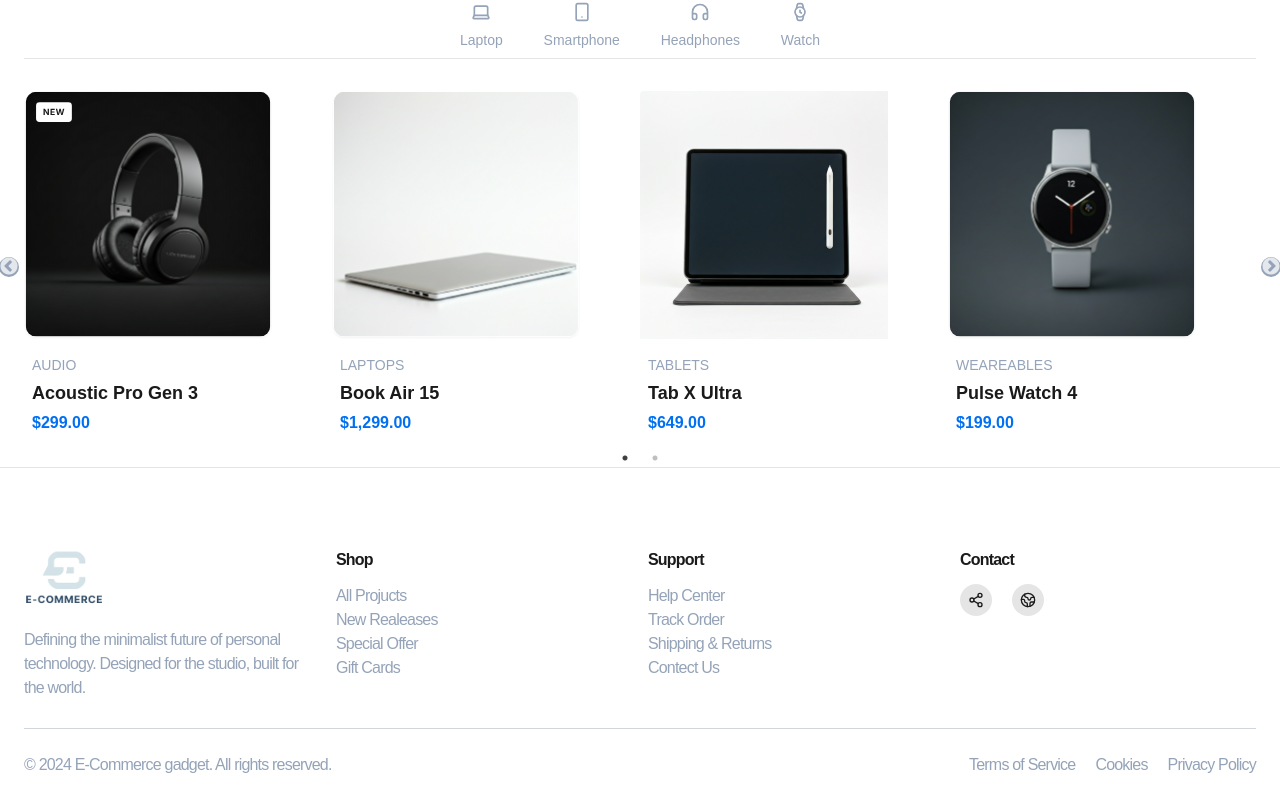
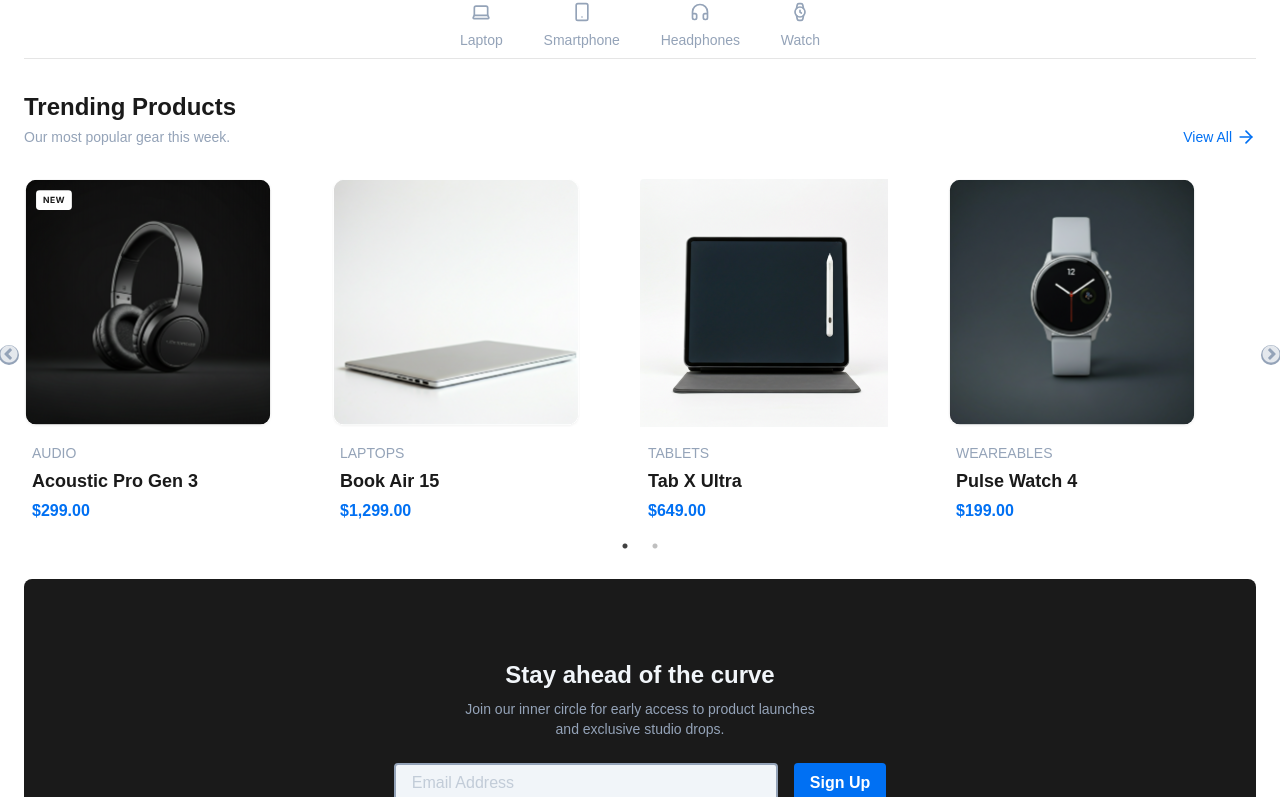
Before and after one commit to codekid-cyber1/E-commerce, a Next.js app: page / in a window 1280 px wide. Shown: the part 759-1556 px from the top of the page. Built offline with nearby package versions, Linux system fonts and the light colour scheme.

Commit message:
Refactor Page component to improve layout and add new product icons

```diff
--- a/app/(shop)/page.tsx
+++ b/app/(shop)/page.tsx
@@ -6,7 +6,13 @@ import "slick-carousel/slick/slick.css";
 import "slick-carousel/slick/slick-theme.css";
 import Slider from "react-slick";
 import Link from "next/link";
-import { Headphones, Laptop, Smartphone, Watch } from "lucide-react";
+import {
+  ArrowRight,
+  Headphones,
+  Laptop,
+  Smartphone,
+  Watch,
+} from "lucide-react";
 
 interface ArrowProps {
   className?: string;
@@ -19,7 +25,12 @@ function SampleNextArrow(props: ArrowProps) {
   return (
     <div
       className={className}
-      style={{ ...style, display: "block", background: "var(--muted)", borderRadius: "50%" }}
+      style={{
+        ...style,
+        display: "block",
+        background: "var(--muted)",
+        borderRadius: "50%",
+      }}
       onClick={onClick}
     />
   );
@@ -30,7 +41,12 @@ function SamplePrevArrow(props: ArrowProps) {
   return (
     <div
       className={className}
-      style={{ ...style, display: "block", background: "var(--muted)", borderRadius: "50%", }}
+      style={{
+        ...style,
+        display: "block",
+        background: "var(--muted)",
+        borderRadius: "50%",
+      }}
       onClick={onClick}
     />
   );
@@ -46,8 +62,6 @@ const Page = () => {
     autoplaySpeed: 6000,
     pauseOnHover: true,
   };
-
-
 
   const setting = {
     dots: true,
@@ -65,27 +79,26 @@ const Page = () => {
           slidesToShow: 3,
           slidesToScroll: 3,
           infinite: true,
-          dots: true
-        }
+          dots: true,
+        },
       },
       {
         breakpoint: 600,
         settings: {
           slidesToShow: 2,
           slidesToScroll: 2,
-          initialSlide: 2
-        }
+          initialSlide: 2,
+        },
       },
       {
         breakpoint: 480,
         settings: {
           slidesToShow: 1,
-          slidesToScroll: 1
-        }
-      }
-    ]
-  }
-
+          slidesToScroll: 1,
+        },
+      },
+    ],
+  };
 
   return (
     <div className="p-6">
@@ -146,85 +159,115 @@ const Page = () => {
       </Slider>
       <div className="flex container w-full justify-center border-b border-[var(--border)] my-8  relative">
         <div className="w-90 flex  justify-between ">
-
-
-        <div
-          className="group relative hover:border-b-2  border-[var(--accent)] flex flex-col gap-2 py-2 cursor-pointer items-center"
-        >
+          <div className="group relative hover:border-b-2  border-[var(--accent)] flex flex-col gap-2 py-2 cursor-pointer items-center">
             <Link
               href="/"
               className="group-hover:text-[var(--accent)] text-[var(--muted)] transition-colors"
             >
               <Laptop size={20} />
             </Link>
-          <p
-            className="group-hover:text-[var(--foreground)] text-[var(--muted)] transition-colors text-sm"
-          >
+            <p className="group-hover:text-[var(--foreground)] text-[var(--muted)] transition-colors text-sm">
               Laptop
             </p>
           </div>
-        <div
-        className="group relative hover:border-b-2  border-[var(--accent)] flex flex-col gap-2 py-2 cursor-pointer items-center">
+          <div className="group relative hover:border-b-2  border-[var(--accent)] flex flex-col gap-2 py-2 cursor-pointer items-center">
             <Link
               href="/"
               className="group-hover:text-[var(--accent)] text-[var(--muted)] transition-colors"
             >
               <Smartphone size={20} />
             </Link>
-          <p
-            className="group-hover:text-[var(--foreground)] text-[var(--muted)] transition-colors text-sm"
-          >
+            <p className="group-hover:text-[var(--foreground)] text-[var(--muted)] transition-colors text-sm">
               Smartphone
             </p>
           </div>
-        <div
-        className="group relative hover:border-b-2  border-[var(--accent)] flex flex-col gap-2 py-2 cursor-pointer items-center">
+          <div className="group relative hover:border-b-2  border-[var(--accent)] flex flex-col gap-2 py-2 cursor-pointer items-center">
             <Link
               href="/"
               className="group-hover:text-[var(--accent)] text-[var(--muted)] transition-colors"
             >
               <Headphones size={20} />
             </Link>
-          <p
-            className="group-hover:text-[var(--foreground)] text-[var(--muted)] transition-colors text-sm"
-          >
+            <p className="group-hover:text-[var(--foreground)] text-[var(--muted)] transition-colors text-sm">
               Headphones
             </p>
           </div>
-        <div
-        className="group relative hover:border-b-2  border-[var(--accent)] flex flex-col gap-2 py-2 cursor-pointer items-center">
+          <div className="group relative hover:border-b-2  border-[var(--accent)] flex flex-col gap-2 py-2 cursor-pointer items-center">
             <Link
               href="/"
               className="group-hover:text-[var(--accent)] text-[var(--muted)] transition-colors"
             >
               <Watch size={20} />
             </Link>
-          <p
-            className="group-hover:text-[var(--foreground)] text-[var(--muted)] transition-colors text-sm"
-          >
+            <p className="group-hover:text-[var(--foreground)] text-[var(--muted)] transition-colors text-sm">
               Watch
             </p>
           </div>
         </div>
       </div>
       <div className="w-full">
+        <h2 className="text-lg sm:text-2xl font-bold text-[var(--foreground)] mb-1">
+          Trending Products
+        </h2>
+        <div className="flex justify-between items-center mb-8">
+          <p className="text-xs sm:text-sm text-[var(--muted)]">
+            Our most popular gear this week.
+          </p>
+          <Link
+            href="/"
+            className="text-xs sm:text-sm text-[var(--accent)] relative flex flex-row gap-1"
+          >
+            View All <ArrowRight className="w-4 h-4 sm:w-5 sm:h-5" />
+          </Link>
+        </div>
         <Slider {...setting}>
-          {trending.map((item)=>(
+          {trending.map((item) => (
             <div key={item.id} className="outline-none">
               <div className="flex flex-col  justify-center gap-2 relative max-w-sm rounded-sm overflow-hidden cursor-pointer">
-            <Image src={item.image} alt={item.name} width={248} height={248}/>
+                <Image
+                  src={item.image}
+                  alt={item.name}
+                  width={248}
+                  height={248}
+                />
                 <div className="flex flex-col justify-center gap-1 p-2">
                   <p className="text-[var(--muted)] text-sm">{item.type}</p>
-            <p className="text-[var(--foreground)] font-bold text-lg ">{item.name}</p>
-            <p className="text-[var(--accent)] font-bold" >{item.price}</p>
-            </div>
-
+                  <p className="text-[var(--foreground)] font-bold text-lg ">
+                    {item.name}
+                  </p>
+                  <p className="text-[var(--accent)] font-bold">{item.price}</p>
                 </div>
               </div>
-
+            </div>
           ))}
         </Slider>
+      </div>
+      <div className="w-full mt-12 bg-[var(--foreground)] rounded-lg flex flex-col items-center justify-center gap-2 py-20">
+        <h3 className="text-2xl font-bold text-[var(--background)]">
+          Stay ahead of the curve
+        </h3>
+        <p className="text-sm text-center text-[var(--muted)] w-[30%]">
+          Join our inner circle for early access to product launches and
+          exclusive studio drops.
+        </p>
+        <form className="flex justify-center items-center py-4 gap-4 flex-col sm:flex-row">
 
+          <div className="w-sm">
+            <input
+              className="bg-[var(--background)] appearance-none border-2 border-[var(--muted)] rounded w-full py-2 px-4 text-[var(--muted)] leading-tight focus:outline-none focus:bg-white focus:border-[var(--accent)]"
+              type="text"
+              placeholder="Email Address"
+            />
+          </div>
+          <div className="">
+            <button
+              className="cursor-pointer bg-[var(--accent)] hover:scale-105 focus:shadow-outline focus:outline-none text-white font-bold py-2 px-4 rounded"
+              type="submit"
+            >
+              Sign Up
+            </button>
+          </div>
+        </form>
       </div>
     </div>
   );
```
Lines whose indentation alone changed are shown as unchanged.
